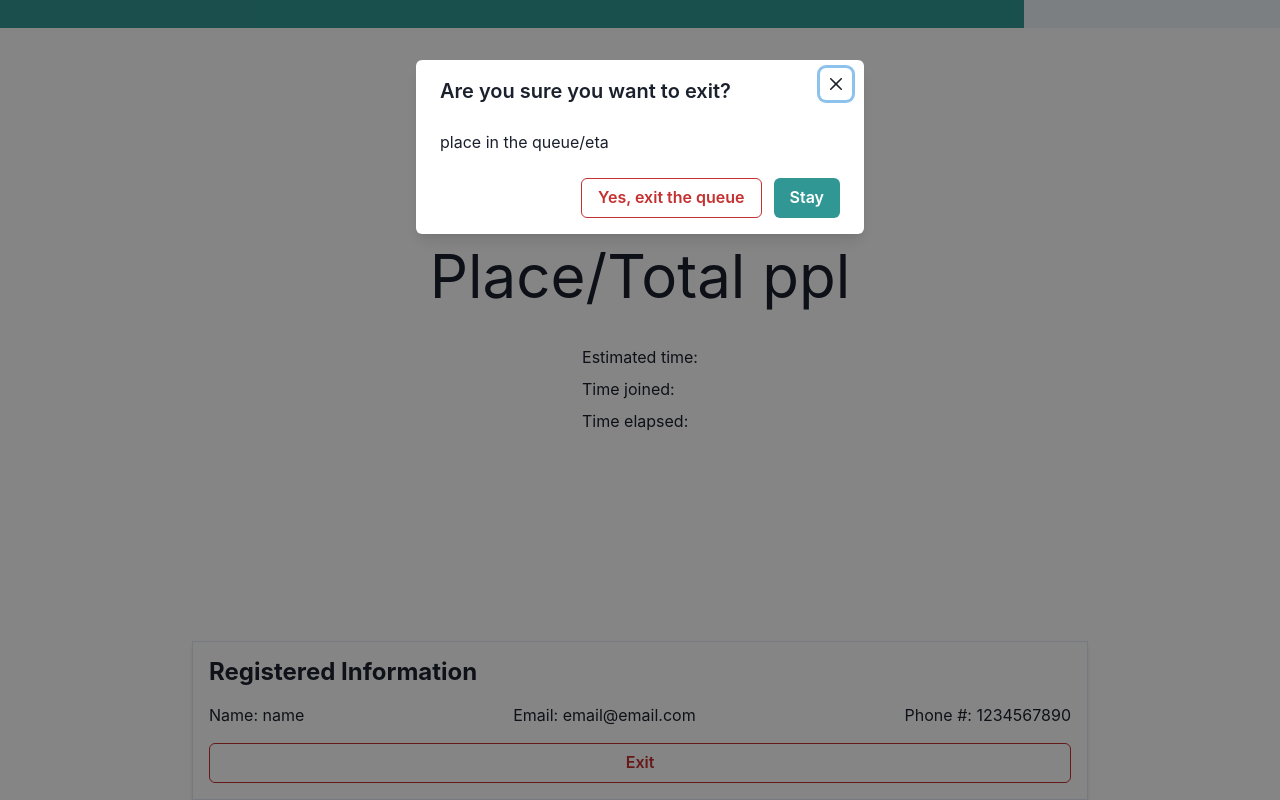
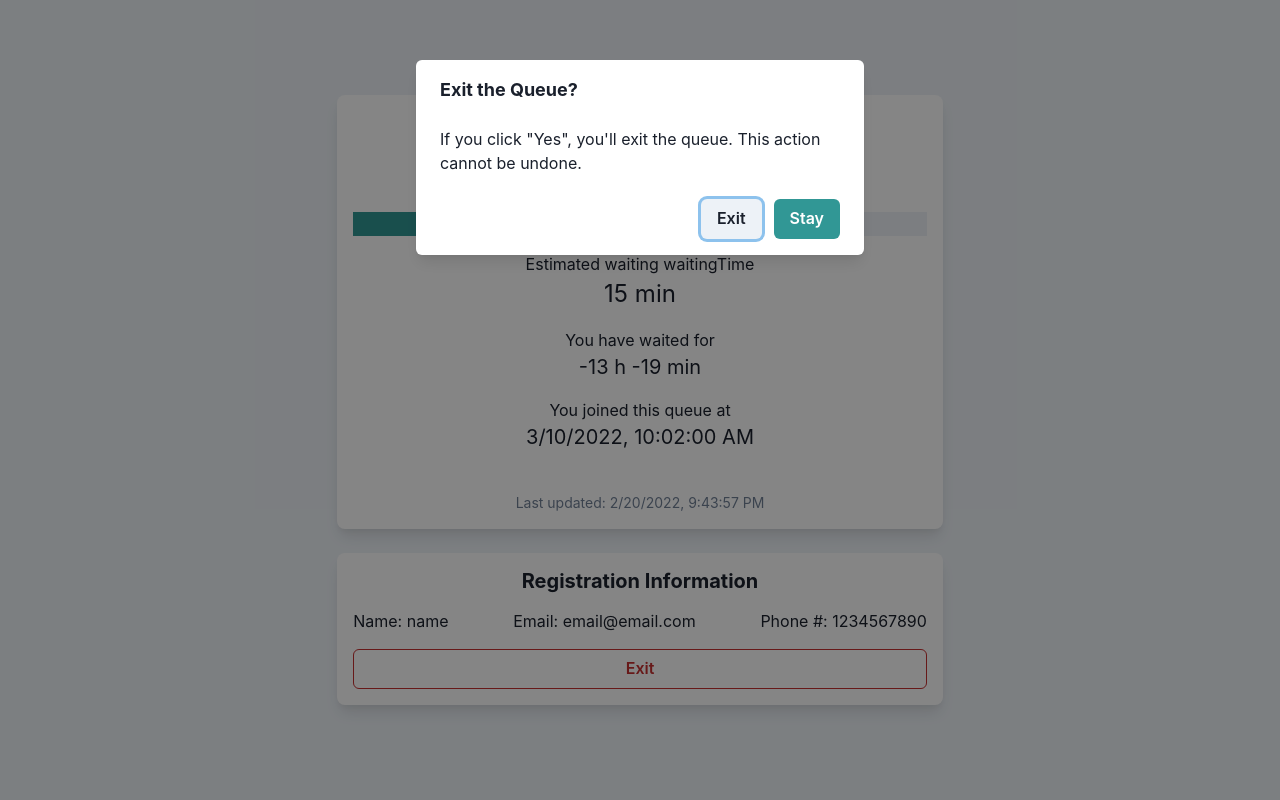
Before and after one commit to jchen42703/waiting-line-app, a React (Create React App) app in the folder packages/frontend/: page /users/1/1 in a window 1280 px wide. Both pictures are taken after a click on the button "Exit". Built offline with nearby package versions, Linux system fonts and the light colour scheme.

Commit message:
Seperated WaitingStatus component from WaitingPage

```diff
--- /dev/null
+++ b/packages/frontend/src/components/UserWaitingStatus.jsx
@@ -0,0 +1,63 @@
+import { Box, Heading, Progress, Text } from "@chakra-ui/react";
+
+export default function UserWaitingwaitingStatus(props) {
+  const tjoined = new Date("2022-03-10T10:02:00");
+
+  const waitingStatus = {
+    queueName: "QueueA",
+    placeInQ: 5,
+    totPeopleInQ: 30,
+    estimatedwaitingTime: 15,
+    waitingTimeJoined: tjoined.toLocaleString("en-US"),
+  };
+
+  var lastUpdated = new Date();
+
+  var waitingTime = {
+    dayElapsed: Math.floor((lastUpdated - tjoined) / 86400000),
+    hrElapsed: Math.floor(((lastUpdated - tjoined) % 86400000) / 3600000),
+    minElapsed: Math.floor(
+      (((lastUpdated - tjoined) % 86400000) % 3600000) / 60000,
+    ),
+  };
+
+  let timeElapsed = waitingTime.minElapsed + " min";
+  if (waitingTime.hrElapsed !== 0) {
+    timeElapsed = waitingTime.hrElapsed + " h " + timeElapsed;
+  }
+  if (waitingTime.dayElapsed === 1) {
+    timeElapsed = waitingTime.dayElapsed + " day " + timeElapsed;
+  } else if (waitingTime.dayElapsed > 1) {
+    timeElapsed = waitingTime.dayElapsed + " days " + timeElapsed;
+  }
+
+  return (
+    <Box
+      backgroundColor="white"
+      p={4}
+      rounded="lg"
+      shadow="lg"
+      w="90%"
+      maxW="60ch"
+      minW="35ch"
+      top="50"
+      direction={"column"}
+      textAlign="center"
+    >
+      <Heading fontSize="2xl">Your place in {waitingStatus.queueName}</Heading>
+      <Text fontSize="5xl">
+        {waitingStatus.placeInQ}/{waitingStatus.totPeopleInQ}
+      </Text>
+      <Progress colorScheme="teal" w="100%" height="24px" value={80} />
+      <Text mt={4}>Estimated waiting waitingTime </Text>
+      <Text fontSize={"2xl"}>{waitingStatus.estimatedwaitingTime} min</Text>
+      <Text mt={4}>You have waited for </Text>
+      <Text fontSize={"xl"}> {timeElapsed}</Text>
+      <Text mt={4}>You joined this queue at </Text>
+      <Text fontSize={"xl"}> {waitingStatus.waitingTimeJoined}</Text>
+      <Text mt={10} fontSize={"sm"} color="gray.500">
+        Last updated: {lastUpdated.toLocaleString("en-US")}
+      </Text>
+    </Box>
+  );
+}
--- a/packages/frontend/src/views/users/UserSignupPage.jsx
+++ b/packages/frontend/src/views/users/UserSignupPage.jsx
@@ -18,6 +18,7 @@ import { config } from "../../lib/config";
 import { Navigate, useParams } from "react-router-dom";
 import { useForm } from "react-hook-form";
 import InputMask from "react-input-mask";
+import validator from "validator";
 
 export default function UserSignupPage(props) {
   let { queueId } = useParams();
@@ -42,7 +43,7 @@ export default function UserSignupPage(props) {
       "\nemail: ",
       document.getElementById("email").value,
       "\nphone number: ",
-      document.getElementById("phone").value.match(/\d/g).join("")
+      document.getElementById("phone").value.match(/\d/g).join(""),
     );
 
     const data = {
@@ -106,7 +107,7 @@ export default function UserSignupPage(props) {
           <Stack align={"center"}>
             <Heading fontSize={"4xl"}>Sign up to join the queue</Heading>
             <Text fontSize={"xl"} color={"gray.600"}>
-              description ... e.g. queue name
+              Please fill out this form to join Queue1
             </Text>
           </Stack>
           <Box rounded={"lg"} bg={"white"} boxShadow={"lg"} p={8}>
@@ -123,10 +124,9 @@ export default function UserSignupPage(props) {
                     id="email"
                     placeholder="Email"
                     {...register("email", {
-                      pattern: {
-                        value: /.[@]./,
-                        message: "Please enter a valid email address", // JS only: <p>error message</p> TS only support string
-                      },
+                      validate: (v) =>
+                        validator.isEmail(v) === true ||
+                        "Please enter a valid email address",
                     })}
                   />
                   <FormErrorMessage>{errors.email?.message}</FormErrorMessage>
@@ -144,10 +144,9 @@ export default function UserSignupPage(props) {
                       mask="(***) ***-****"
                       maskChar={null}
                       {...register("phone", {
-                        pattern: {
-                          value: /[(]\d{3}[)]\s\d{3}[-]\d{4}/,
-                          message: "Please enter a valid phone number", // JS only: <p>error message</p> TS only support string
-                        },
+                        validate: (v) =>
+                          validator.isMobilePhone(v) === true ||
+                          "Please enter a valid phone number",
                       })}
                     />
                   </InputGroup>
--- a/packages/frontend/src/views/users/UserWaitingPage.jsx
+++ b/packages/frontend/src/views/users/UserWaitingPage.jsx
@@ -1,27 +1,30 @@
 import {
+  AlertDialog,
+  AlertDialogBody,
+  AlertDialogContent,
+  AlertDialogFooter,
+  AlertDialogHeader,
+  AlertDialogOverlay,
   Box,
   Button,
-  Center,
   Flex,
   Heading,
-  Modal,
-  ModalBody,
-  ModalCloseButton,
-  ModalContent,
-  ModalFooter,
-  ModalHeader,
-  ModalOverlay,
-  Progress,
   Spacer,
-  Stack,
   Text,
   useDisclosure,
 } from "@chakra-ui/react";
+import React from "react";
 import { useParams } from "react-router-dom";
+import UserWaitingStatus from "../../../src/components/UserWaitingStatus";
 
 export default function UserWaitingPage(props) {
   let { queueId, userId } = useParams();
-  console.log(queueId + userId);
+
+  const { isOpen, onOpen, onClose } = useDisclosure();
+  const exitRef = React.useRef();
+
+  console.log("queueId: " + queueId + "\n" + "userId: " + userId);
+
   const userRegInfo = {
     name: "name",
     email: "email@email.com",
@@ -32,43 +35,31 @@ export default function UserWaitingPage(props) {
     console.log("Exit the queue");
   };
 
-  const { isOpen, onOpen, onClose } = useDisclosure();
   return (
     <>
-      <Box>
-        <Progress colorScheme="teal" w="100%" height="28px" value={80} />
-      </Box>
       <Flex
         direction="column"
-        minH={"70vh"}
+        minH={"100vh"}
         align={"center"}
         justify={"center"}
         gap={6}
-        bg={"white"}
+        bg={"gray.100"}
+        minW="35ch"
       >
-        <Text>Queue name</Text>
-        <Flex size="150px">
-          <Text fontSize="6xl">Place/Total ppl</Text>
-        </Flex>
-        <Stack>
-          <Text>Estimated time: </Text>
-          <Text>Time joined: </Text>
-          <Text>Time elapsed: </Text>
-        </Stack>
-      </Flex>
+        <UserWaitingStatus props={props} />
 
-      <Center>
         <Box
-          pos="fixed"
-          bottom={0}
+          maxW="60ch"
+          minW="35ch"
           backgroundColor="white"
           p={4}
-          shadow="md"
-          borderWidth="1px"
-          length="10px"
-          w="70%"
+          rounded="lg"
+          shadow="lg"
+          w="90%"
         >
-          <Heading fontSize="2xl">Registered Information</Heading>
+          <Heading align="center" fontSize="xl">
+            Registration Information
+          </Heading>
           <Flex mt={4} direction={{ base: "column", md: "row" }}>
             <Text>Name: {userRegInfo.name}</Text>
             <Spacer />
@@ -76,40 +67,46 @@ export default function UserWaitingPage(props) {
             <Spacer />
             <Text>Phone #: {userRegInfo.phone}</Text>
           </Flex>
-          <Stack>
-            <Button onClick={onOpen} mt={4} colorScheme="red" variant="outline">
+
+          <Button
+            w="100%"
+            onClick={onOpen}
+            mt={4}
+            colorScheme="red"
+            variant="outline"
+          >
             Exit
           </Button>
-          </Stack>
         </Box>
-      </Center>
 
-      <Modal
-        size="md"
-        closeOnOverlayClick={false}
+        <AlertDialog
           isOpen={isOpen}
+          leastDestructiveRef={exitRef}
           onClose={onClose}
         >
-        <ModalOverlay />
-        <ModalContent>
-          <ModalHeader>Are you sure you want to exit?</ModalHeader>
-          <ModalCloseButton />
-          <ModalBody pb={2}>place in the queue/eta</ModalBody>
-          <ModalFooter>
-            <Button
-              colorScheme="red"
-              variant="outline"
-              mr={3}
-              onClick={exitQueue}
-            >
-              Yes, exit the queue
+          <AlertDialogOverlay>
+            <AlertDialogContent>
+              <AlertDialogHeader fontSize="lg" fontWeight="bold">
+                Exit the Queue?
+              </AlertDialogHeader>
+
+              <AlertDialogBody>
+                If you click "Yes", you'll exit the queue. This action cannot be
+                undone.
+              </AlertDialogBody>
+
+              <AlertDialogFooter>
+                <Button ref={exitRef} onClick={exitQueue}>
+                  Exit
                 </Button>
-            <Button colorScheme="teal" onClick={onClose}>
+                <Button colorScheme="teal" onClick={onClose} ml={3}>
                   Stay
                 </Button>
-          </ModalFooter>
-        </ModalContent>
-      </Modal>
+              </AlertDialogFooter>
+            </AlertDialogContent>
+          </AlertDialogOverlay>
+        </AlertDialog>
+      </Flex>
     </>
   );
 }
```
Lines whose indentation alone changed are shown as unchanged.
